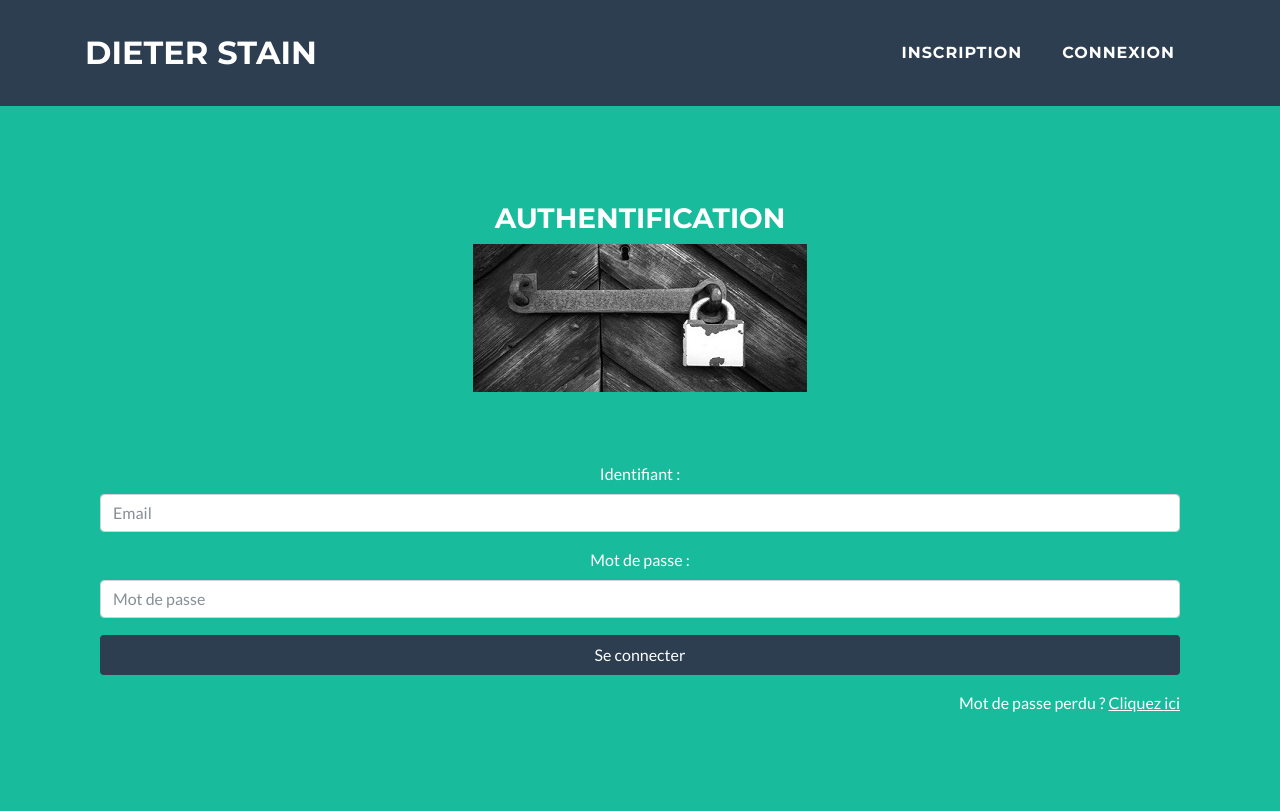
After one commit to GillesULCO/Tintas, a PHP site: page /connexion.php in a window 1280 px wide. The commit adds this page. Run offline with PHP 8.4, Linux system fonts and the light colour scheme.

Commit message:
Création page de connexion

```diff
--- /dev/null
+++ b/connexion.php
@@ -0,0 +1,105 @@
+<!DOCTYPE html>
+<html lang="fr">
+
+<head>
+
+    <meta charset="utf-8">
+    <meta name="viewport" content="width=device-width, initial-scale=1, shrink-to-fit=no">
+    <meta name="description" content="">
+    <meta name="author" content="">
+
+    <title>Projet M1 I2L - Jeu TINTAS</title>
+
+    <link href="vendor/bootstrap/css/bootstrap.min.css" rel="stylesheet">
+    <link href="vendor/font-awesome/css/font-awesome.min.css" rel="stylesheet" type="text/css">
+    <link href="https://fonts.googleapis.com/css?family=Montserrat:400,700" rel="stylesheet" type="text/css">
+    <link href="https://fonts.googleapis.com/css?family=Lato:400,700,400italic,700italic" rel="stylesheet" type="text/css">
+    <link href="css/freelancer.min.css" rel="stylesheet">
+    <link href="css/tintas.css" rel="stylesheet">
+
+</head>
+
+<body id="page-top">
+
+<nav class="navbar navbar-expand-lg bg-secondary fixed-top text-uppercase" id="mainNav">
+    <div class="container">
+        <a class="navbar-brand js-scroll-trigger" href="index.php">DIETER STAIN</a>
+        <button class="navbar-toggler navbar-toggler-right text-uppercase bg-primary text-white rounded" type="button" data-toggle="collapse" data-target="#navbarResponsive" aria-controls="navbarResponsive" aria-expanded="false" aria-label="Toggle navigation">
+            Menu
+            <i class="fa fa-bars"></i>
+        </button>
+        <div class="collapse navbar-collapse" id="navbarResponsive">
+            <ul class="navbar-nav ml-auto">
+                <li class="nav-item mx-0 mx-lg-1">
+                    <a class="nav-link py-3 px-0 px-lg-3 rounded js-scroll-trigger" href="inscription.php">Inscription</a>
+                </li>
+                <li class="nav-item mx-0 mx-lg-1">
+                    <a class="nav-link py-3 px-0 px-lg-3 rounded js-scroll-trigger" href="connexion.php">Connexion</a>
+                </li>
+            </ul>
+        </div>
+    </div>
+</nav>
+
+<header class="masthead bg-primary text-white text-center">
+    <div class="container">
+        <div class="row">
+            <div class="col-md-12">
+                <div class="panel panel-default">
+                    <div class="panel panel-heading text-center">
+                        <h3 class="panel-title">
+                            AUTHENTIFICATION
+                        </h3>
+                    </div>
+                    <div class="panel-body">
+                        <div class="row">
+                            <div class="col-md-12 text-center">
+                                <img src="img/cadenas.jpg" alt="cadenas" class="img-rounded" >
+                            </div>
+                        </div>
+                        <form class="form-horizontal" method="POST" id="form_connexion" action="connexion.php">
+                            <div class="form-group" style="margin-top:70px">
+                                <label class="col-md-4 control-label" for="email" >Identifiant :</label>
+                                <div class="col-md-12" id="pseudoDIV">
+                                    <input type="text" class="form-control" id="pseudo" name="pseudo" placeholder="Email">
+                                </div>
+                            </div>
+                            <div class="form-group">
+                                <label class="col-md-4 control-label" for="motdepasse">Mot de passe :</label>
+                                <div class="col-md-12" id="motdepasseDIV">
+                                    <input type="password" class="form-control" id="motdepasse" name="motdepasse" placeholder="Mot de passe">
+                                </div>
+                            </div>
+                            <div class="col-md-8 col-md-offset-2 hidden text-center msgErreur"></div>
+                            <div class="col-md-8 col-md-offset-2 text-center" id="errorLog">Votre identifiant ou mot de passe est incorrect !</div>
+                            <div class="form-group">
+                                <div class="col-md-12">
+                                    <button type="submit" class="btn btn-primary btn-block" id="btn-connexion">Se connecter</button>
+                                </div>
+                            </div>
+                        </form>
+                    </div>
+
+                    <div class="panel-footer text-right">
+                        Mot de passe perdu ? <a href="#"> Cliquez ici</a>
+                    </div>
+                </div>
+            </div>
+        </div>
+    </div>
+</header>
+
+
+<div class="scroll-to-top d-lg-none position-fixed ">
+    <a class="js-scroll-trigger d-block text-center text-white rounded" href="#page-top">
+        <i class="fa fa-chevron-up"></i>
+    </a>
+</div>
+
+<script src="vendor/jquery/jquery.min.js"></script>
+<script src="vendor/bootstrap/js/bootstrap.bundle.min.js"></script>
+<script src="js/freelancer.min.js"></script>
+
+</body>
+
+</html>
--- /dev/null
+++ b/css/tintas.css
@@ -0,0 +1,14 @@
+#errorLog {
+    display: none !important;
+}
+
+#btn-connexion {
+    background-color: #2c3e50!important;
+    border-color: #2c3e50!important;
+}
+
+.panel-footer a {
+    color : white !important;
+    text-decoration: underline;
+    margin-right: 15px !important;
+}
--- a/index.php
+++ b/index.php
@@ -30,10 +30,10 @@
         <div class="collapse navbar-collapse" id="navbarResponsive">
           <ul class="navbar-nav ml-auto">
             <li class="nav-item mx-0 mx-lg-1">
-              <a class="nav-link py-3 px-0 px-lg-3 rounded js-scroll-trigger" href="#about">Inscription</a>
+              <a class="nav-link py-3 px-0 px-lg-3 rounded js-scroll-trigger" href="inscription.php">Inscription</a>
             </li>
             <li class="nav-item mx-0 mx-lg-1">
-              <a class="nav-link py-3 px-0 px-lg-3 rounded js-scroll-trigger" href="#contact">Connexion</a>
+              <a class="nav-link py-3 px-0 px-lg-3 rounded js-scroll-trigger" href="connexion.php">Connexion</a>
             </li>
           </ul>
         </div>
```
Also changed, not shown: img/cadenas.jpg (added).
